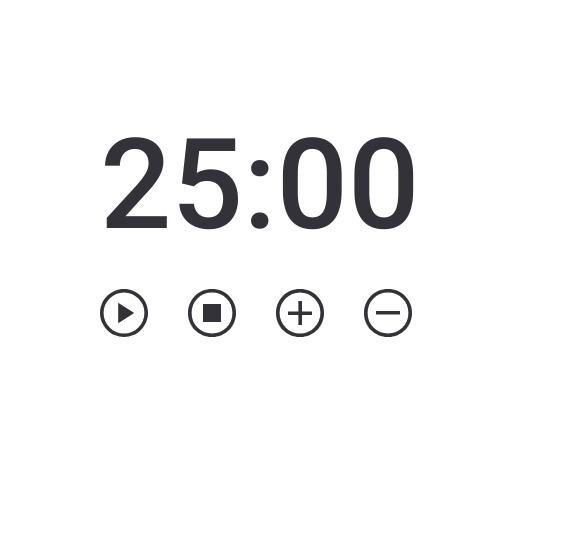
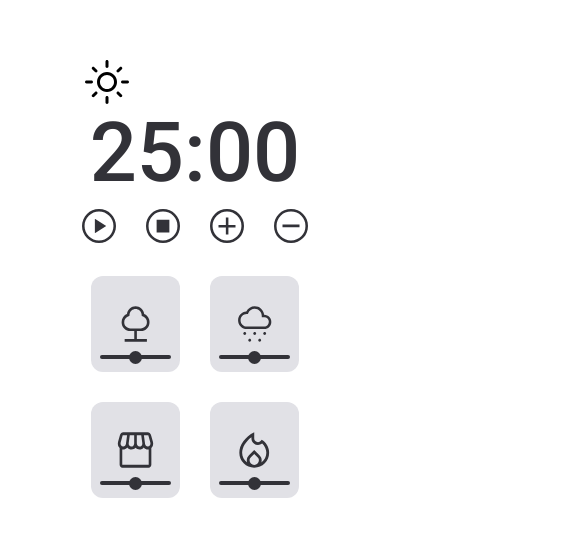
Before and after one commit to gabriel-vitebo/Desafio-focus-timer-2.0, a plain HTML site: page index.html in a window 390 px wide. Shown: the part 143-680 px from the top of the page, 585 px wide, since content can reach past the window. Drawn offline with Linux system fonts and the light colour scheme.

Commit message:
add media query

```diff
--- a/style.css
+++ b/style.css
@@ -82,8 +82,8 @@ button {
 .modes {
     display: grid;
     grid-area: modes;
-    margin-left: 5rem;
-
+    margin: 0 5rem 0 5rem;
+    cursor: pointer;
 }
 
 .hide {
@@ -179,6 +179,78 @@ button {
     fill: var(--bg-card-selected);
 }
 
-.modes {
-    cursor: pointer;
+@media (max-width: 700px) {
+    body {
+        display: flex;
+        max-width: 70rem;
+        max-height: 70rem;
+    }
+
+    .container {
+        display: flex;
+        flex-direction: column;
+        margin: 0 auto;
+        align-items: center;
+    }
+
+    .container > section:nth-child(2) > div:nth-child(1) {
+    margin-right: 0;
+    }
+
+    .timer {
+        justify-content: center;
+        height: 10rem;
+    }
+
+    .timer span {
+        font-size: 8.3rem;
+    }
+
+    .controls-container {
+        margin: 0.5rem 0 3rem;
+        gap: 3rem;
+    }
+
+    .controls-container svg{
+        width: 3.4rem;
+        height: 3.4rem;
+    }
+
+    .sounds-container {
+        gap: 3rem;
+    }
+
+    .sounds-container svg{
+        width: 8.9rem;
+        height: 9.6rem;
+    }
+
+    .container-volume {
+        width: 8.9rem;
+        height: 9.6rem;
+        border-radius: 1.2rem;
+    }
+
+    .volume-bar {
+        position: absolute;
+        left: 0.9rem;
+        bottom: 1.3rem;
+        width: 80%;
+    }
+
+    .volume-bar::-webkit-slider-thumb {
+        -webkit-appearance: none;
+        appearance: none;
+        height: 1.3rem;
+        border-radius: 50%;
+        background: var(--bg-stroke);
+        width: 1.3rem;
+    }
+
+    .modes {
+        display: flex;
+        margin: 0;
+        width: 22rem;
+    }
+
 }
```
